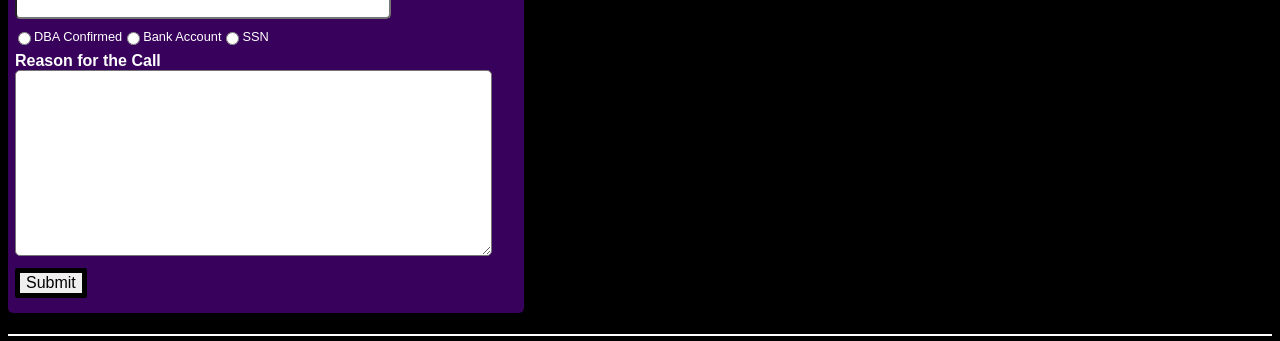
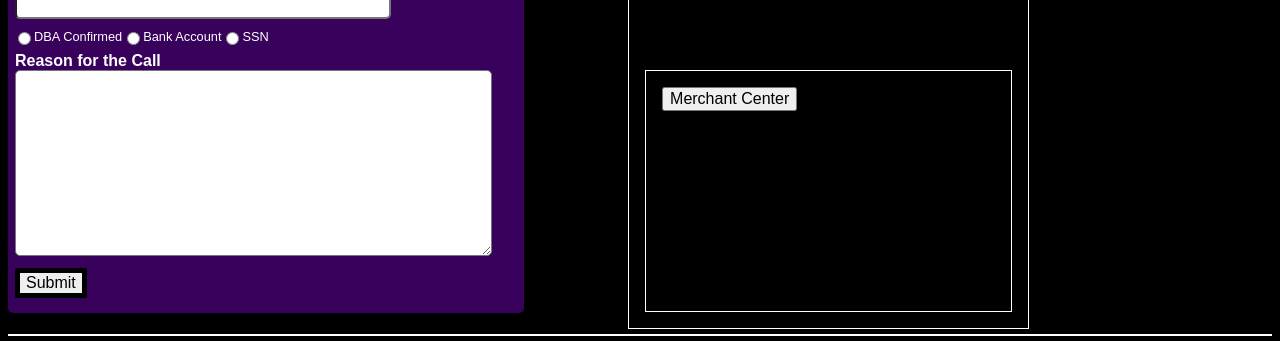
Before and after one commit to codedinsound/React-Global-Payments-Agent-Merchant-Tools, a React (Create React App) app: page / in a window 1280 px wide. Shown: the part 514-855 px from the top of the page. Built offline with nearby package versions, Linux system fonts and the light colour scheme.

Commit message:
3 files modified

```diff
--- a/Views/App.tsx
+++ b/Views/App.tsx
@@ -179,6 +179,7 @@ export default function App() {
             <button>Submit</button>
           </div>
         </form>
+        <div className="controls-options-container">
           <div className="controls-options">
             <label>Prefilled Responses:</label>
             <select
@@ -188,6 +189,16 @@ export default function App() {
             >
               {options}
             </select>
+          </div>
+          <div className="controls-links">
+            <a
+              href="https://merchantcenter.transit-pass.com/jsp/vt/jsp/index.jsp"
+              target="_blank"
+              rel="noopener noreferrer"
+            >
+              <button>Merchant Center</button>
+            </a>
+          </div>
         </div>
         <div className="btn-controls">
           <button onClick={copyMIDToClipBoard}>Copy MID</button>
--- a/Views/style.css
+++ b/Views/style.css
@@ -46,10 +46,27 @@ form {
 
 /* Controls Field Styling ================================================= */
 
+.controls-options-container {
+  border: 1px solid white;
+  display: flex;
+  flex-direction: column;
+  justify-content: space-between;
+  padding: 1rem;
+}
+
+.controls-links {
+  border: 1px solid white;
+  height: 15rem;
+}
+
+.controls-links button {
+  margin: 1rem;
+}
+
 .controls-options {
   border-radius: 5px;
   background-color: grey;
-  width: 35%;
+  width: 90%;
   height: 5rem;
   display: flex;
   align-items: center;
```
Also changed, not shown: package.json (+10 -9 lines). Lines whose indentation alone changed are shown as unchanged.
